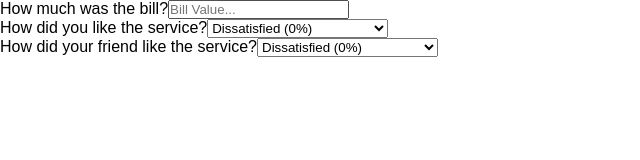
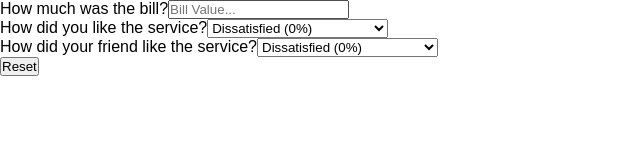
Before and after one commit to MBANS8A1/Gratuity-App, a React (Create React App) app: page / in a window 1280 px wide. Shown: the top 160 px of the page, without its empty margins (0-640 px from the left). Built offline with nearby package versions, Linux system fonts and the light colour scheme.

Commit message:
I created the bill state variable and its setter (this is for the principle price of the service); I am passing them in as props to the BillInput component with the bill and onSetBill prop. This is needed as the bill state will need to be updated when an onChange event is fired on the input field.

```diff
--- a/src/App.js
+++ b/src/App.js
@@ -1,3 +1,5 @@
+import { useState } from "react";
+
 function App() {
   return (
     <div className="App">
@@ -7,9 +9,10 @@ function App() {
 }
 
 function TipCalculator() {
+  const [bill, setBill] = useState("");
   return (
     <div>
-      <BillInput />
+      <BillInput bill={bill} onSetBill={setBill} />
       <SelectPercentage>How did you like the service?</SelectPercentage>
       <SelectPercentage>How did your friend like the service?</SelectPercentage>
       <Output />
@@ -47,6 +50,8 @@ function Output() {
   </return>;
 }
 
-function Reset() {}
+function Reset() {
+  return <button>Reset</button>;
+}
 
 export default App;
```
